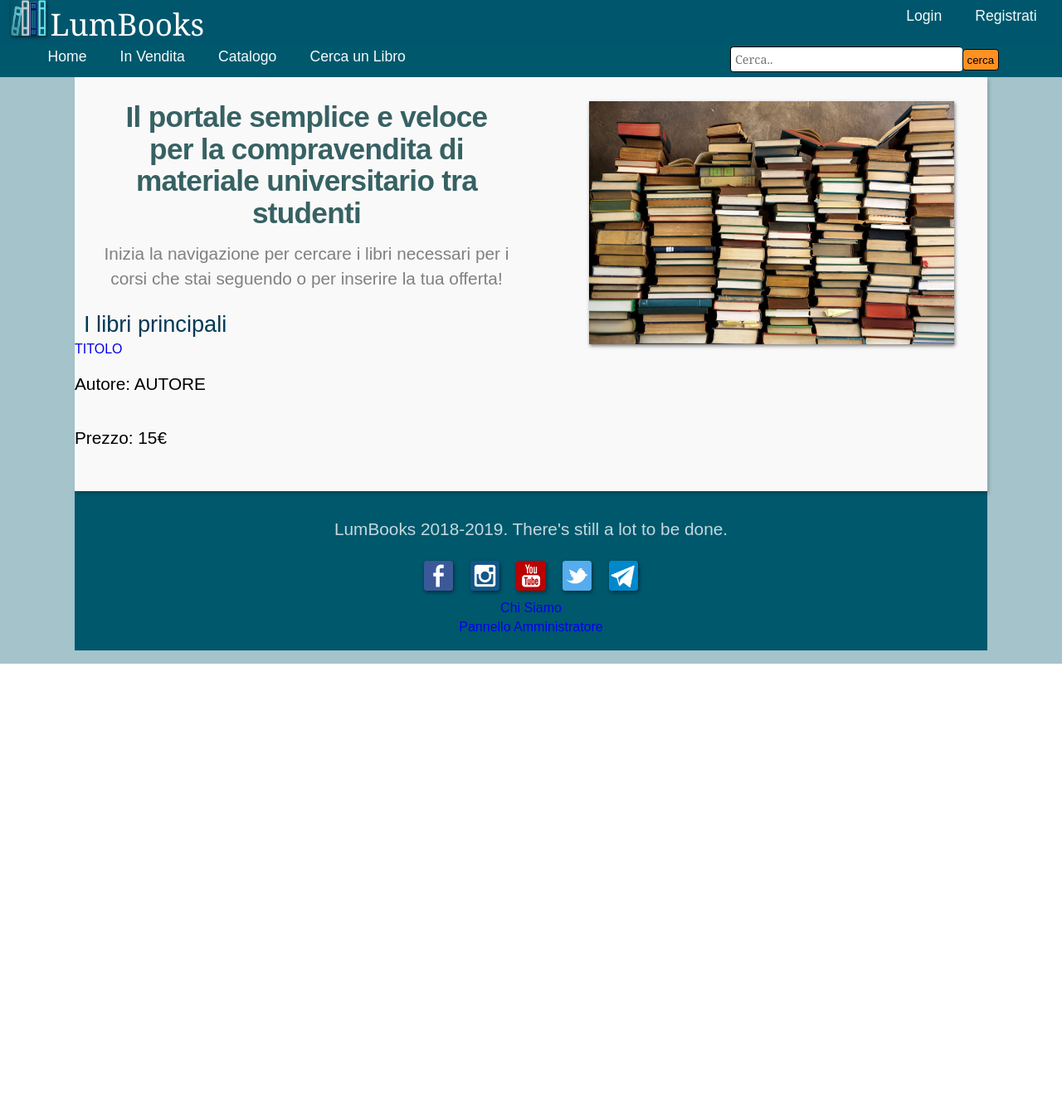
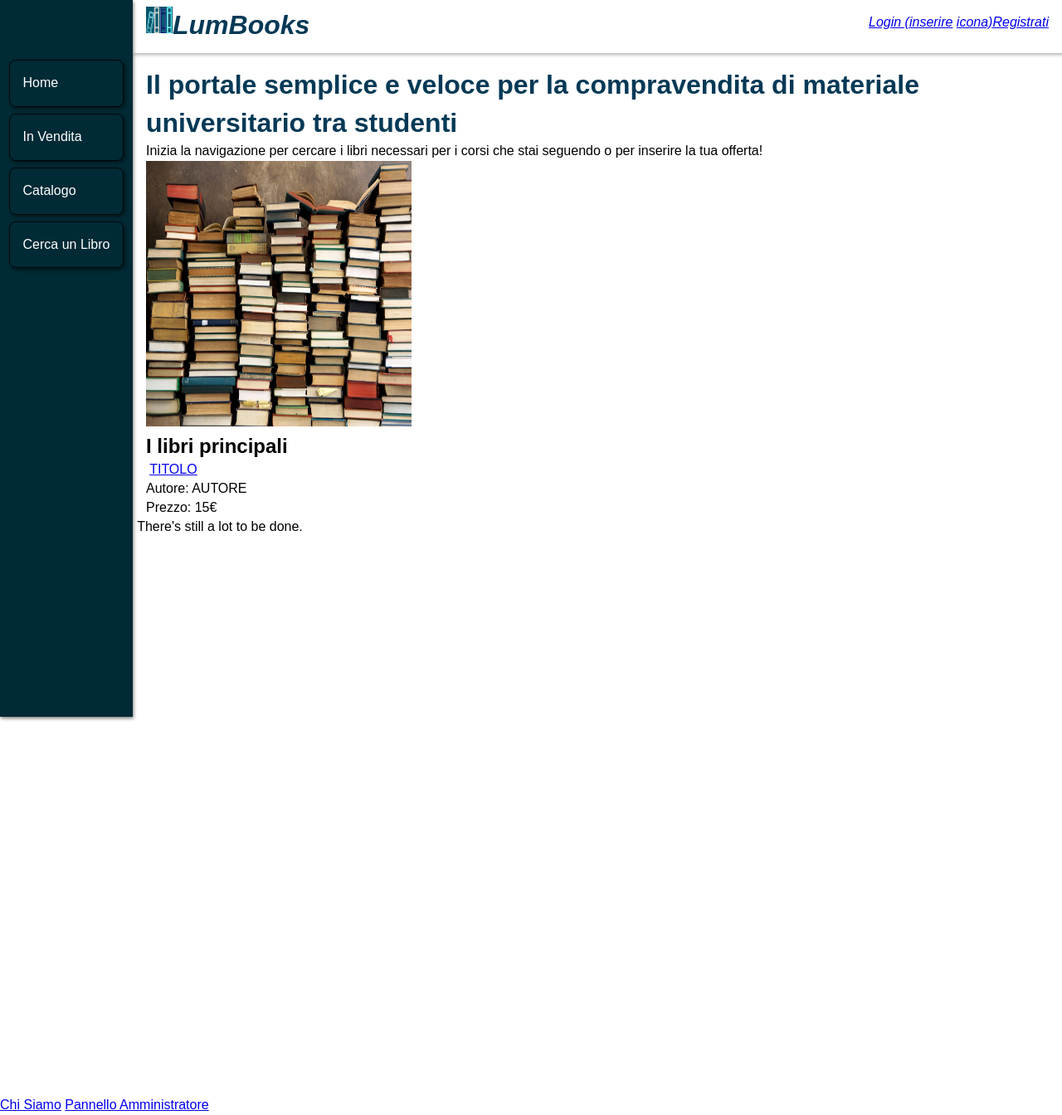
Before and after one commit to ElenaPontecchiani/LumBooks, a PHP site: page /php/home.php in a window 1280 px wide. Shown: the whole page at 83% size. Before the commit the page ends 800 px from the top, so only its background shows below. Run offline with PHP 8.4, Linux system fonts and the light colour scheme.

Commit message:
Style2. testilying struttura sito

```diff
--- a/HTML/Acquistati.html
+++ b/HTML/Acquistati.html
@@ -16,7 +16,7 @@
 <body>
 <header></header>
 <nav></nav>
-<div class="outerBox">
+<section class="outerBox">
 	<h1>Libri acquistati</h1>
 	<div id="filter-bar">
 		<div id="filter-tool">
@@ -61,7 +61,7 @@
 	<dt class="item_spec">Casa Editrice</dt><dd class="spec_desc">CASA ED</dd>
 	<dt class="item_spec">Anno pubblicazione</dt><dd class="spec_desc">2025</dd> -->
 	</dl>
-</div>
+</section>
 <footer></footer>
 </body>
 </html>
--- a/HTML/Venduti.html
+++ b/HTML/Venduti.html
@@ -17,7 +17,7 @@
 <body>
 <header></header>
 <nav></nav>
-<div class="outerBox">
+<section class="outerBox">
 <h1>Libri in vendita</h1>
 	<div id="filter-bar">
 		<div id="filter-tool">
@@ -62,7 +62,7 @@
 		<dt class="item_spec">Casa Editrice</dt><dd class="spec_desc">CASA ED</dd>
 		<dt class="item_spec">Anno pubblicazione</dt><dd class="spec_desc">2025</dd> -->
 	</dl>
-</div>
+</section>
 <footer></footer>
 </body>
 </html>
--- a/HTML/about.html
+++ b/HTML/about.html
@@ -19,7 +19,7 @@
 <body>
 <header></header>
    <nav></nav>
-      <div class="outerBox">
+   <section class="outerBox">
       <p id="map-position">home -> chi-siamo</p>
       <h1> Chi siamo </h1>
       <dl id="about-us">
@@ -50,7 +50,7 @@
       </dl>
       <h1> La nascita del progetto </h1>
       <p> L'idea nasce dal progetto didattico dell'insegnamento "Tecnologie Web", corso di laurea in Informatica. L'intento di tutti noi è sempre stato quello di costruire qualcosa in più, che andasse oltre ai meri fini didattici: vorremmo aiutare i nostri successori ad acquistare libri in modo "smart", cioè facilmente e molto velocemente. Speriamo di riuscirci!</p>
-      </div>
+   </section>
 <footer></footer>
 </body>
 </html>
--- a/HTML/account.html
+++ b/HTML/account.html
@@ -16,10 +16,8 @@
 <body>
 <header></header>
 <nav></nav>
-<div id="accountBox" class="outerBox">
-    <div id="content-top" class="testoInformativo">
+<section id="accountBox" class="outerBox">
    <h1>Informazioni personali</h1>
-    </div>
    <p>Ciao Nome Cognome. Qui puoi modificare e-mail e password.</p>
    <form id="nonconstInfo" class="innerBox" action="SCRIPT.php" method="post">
          <label for="email">Email</label>
@@ -30,7 +28,7 @@
          <input type="password" name="repeatpassword"/>
          <input type="submit" id="changeSubmit" value="Cambia"/>
    </form>
-</div>
+</section>
 <footer></footer>
 </body>
 </html>
--- a/HTML/catalogo.html
+++ b/HTML/catalogo.html
@@ -16,10 +16,8 @@
 <body>
 <header></header>
 <nav></nav>
-    <div class="outerBox">
-        <div id="content-top" class="testoInformativo">
+<section class="outerBox">
     <h1>Il nostro catalogo</h1>
-        </div>
     <div id="filter-bar">
         <!-- eventualmente altro -->
         <div id="filter-tool">
@@ -33,7 +31,7 @@
         </div>
         <dl class="search_item"></dl>
     </div>
-    </div>
+</section>
 <footer></footer>
 </body>
 </html>
--- a/HTML/home.html
+++ b/HTML/home.html
@@ -9,7 +9,7 @@
     <meta name="keywords" content="libro, unipd, fiup, usato" />
     <meta name="language" content="italian it" />
     <meta name="author" content="" /> <!-- da fare -->
-    <link rel="stylesheet" type="text/css" href="../css/home.css" />
+    <link rel="stylesheet" type="text/css" href="../css/style2.css" />
     <link rel="stylesheet" type="text/css" href="../css/" media="handheld, screen"/>
     <link rel="stylesheet" type="text/css" href="../css/" media="handheld, screen and (max-width:480px), only screen and (max-device-width:480px)"/>
     <link rel="stylesheet" type="text/css" href="../css/" media="print" />
@@ -17,8 +17,7 @@
 <body>
 <header></header>
 <nav></nav>
-    <div class="ptinf">
-        <div class="outerBox">
+<section class="outerBox">
     <div id="txContent">
         <h1>Il portale semplice e veloce  per la compravendita di materiale universitario tra studenti</h1>
         <p>
@@ -36,8 +35,7 @@
             <p>Prezzo: 15€</p>
         </div>
     </div>
-        </div>
+</section>
 <footer></footer>
-    </div>
 </body>
 </html>
--- a/HTML/libro.html
+++ b/HTML/libro.html
@@ -23,7 +23,7 @@
 <body>
 <header></header>
 <nav></nav>
-	<div class="outerBox" id="box_book">
+<section class="outerBox" id="box_book">
 	<h1>££TITOLO££</h1>
 	<h2>££AUTORE££</h2>
 		<dl id="info_book">
@@ -31,7 +31,7 @@
 		</dl>
 		<img/>
 	</div>
-	</div>
+</section>
 <footer></footer>
 </body>
 
--- a/HTML/modifica.html
+++ b/HTML/modifica.html
@@ -19,11 +19,9 @@
    <body>
 <header></header>
 <nav></nav>
-<div id="insertBox" class="outerBox">
+<selection id="insertBox" class="outerBox">
     <form id="input_libri" method="post" action="../php/book_modify.php">
-        <div id="content-top" class="testoInformativo">
         <h1>Modifica il tuo libro</h1>
-        </div>
         <div id="content-mid" >
             <div id="inserisci-personale">
                 <label>Titolo:</label>
@@ -47,6 +45,7 @@
             </div>
         </div>
     </form>
+</selection>
 <footer></footer>
 </body>
 </html>
--- a/HTML/modules/header.html
+++ b/HTML/modules/header.html
@@ -1,9 +1,7 @@
 
 <header id="header">
-    <div id="left_header">
-        <a href="Home.php">
-            <img src="../images/logo_finale2.png" id="logo_lumbooks" alt="lumbooks logo" />
-            <h1>LumBooks</h1>
-        </a>
-    </div>
+    <a href="Home.php">
+        <img src="../images/logo_finale2.png" id="logo_lumbooks" alt="lumbooks logo" />
+        <h1>LumBooks</h1>
+    </a>
 <!-- </header> chiuso nel file php che importa header.html -->
--- a/HTML/risultati_ricerca.html
+++ b/HTML/risultati_ricerca.html
@@ -17,7 +17,7 @@
 <body>
 <header></header>
 <nav></nav>
-    <div class="outerBox">
+<section class="outerBox">
     <h1>Libri in vendita</h1>
     <div id="filter-bar">
         <div id="filter-tool">
@@ -48,7 +48,7 @@
         </div>
     </div>
     ££RISULTATI££
-    </div>
+</section>
 <footer></footer>
 </body>
 </html>
--- a/HTML/utente.html
+++ b/HTML/utente.html
@@ -20,7 +20,7 @@
 <body>
 <header></header>
 <nav></nav>
-      <div class="outerBox">
+<section class="outerBox">
    <h1 class="account">Il tuo account LumBooks</h1>
    <h2 class="account">I tuoi dati personali</h2>
    <ul id="datiPersonali">
@@ -43,7 +43,7 @@
          <acquistati>
       </div>
    </div>
-      </div>
+</section>
 <footer></footer>
 </body>
 </html>
--- a/css/style.css
+++ b/css/style.css
@@ -126,9 +126,6 @@ nav li, #header_login a {
     height:100%;
 }
 
-nav li:first-child{
- /*border-left: 1px solid #42b5b2;*/
-}
 
 #header_login{
   min-width: 4em;
@@ -356,7 +353,7 @@ footer {
     padding: 1.8em 7em 1.8em 7em;
 }
 
-.inserimento {
+#loginForm {
     padding-top: 1.8em;
     width: 40%;
     border-left: 1px solid grey;
@@ -376,7 +373,7 @@ footer {
 
 }
 
-.inserimento form{
+#loginBox form{
     width: 50%;
 }
 
@@ -388,7 +385,7 @@ footer {
 .errorBox {
     border-color: red;
 }
-.inserimento label{
+#loginBox label{
     width:auto;
 }
 
@@ -566,12 +563,7 @@ footer {
   height: 70%;
 }
 
-/* ///////////////////// <login> //////////////////*/
-#loginBox .testoInformativo {
-  text-align: center;
-}
-
-#loginBox .testoInformativo #recuperoPsw{
+#recuperoPsw{
   display: block;
   padding-top: 2em;
   font-size: 1.2em;
--- /dev/null
+++ b/css/style2.css
@@ -0,0 +1,98 @@
+* {
+    margin: 0;
+    padding: 0;
+}
+
+/*////////////// Struttura generale //////////////*/
+html {
+    height: 100%;
+}
+body {
+    background-color: #fff;
+    font-family: Arial,Helvetica,sans-serif;
+    line-height: 1.42857;
+}
+
+header{
+    display:flex;
+    position: fixed;
+    width:100%;
+    height: 3.5em;
+    margin-left: 10em;
+    padding:0.5em 1em 0 1em;
+    background-color:#fff;
+    color: rgb(30, 59, 112); /*colore default grigio*/
+    font-family: Arial;
+    font-style: italic;
+    box-shadow: 1px 2px 4px rgba(0, 0, 0, .3);
+
+}
+
+#logo_lumbooks {
+    width: 2em;
+    height: 2em;
+}
+
+#header_login{
+    position: fixed;
+    right: 1em;
+    top: 1em;
+}
+
+h1{
+    font-size: 2em;
+    color: #023956;
+}
+/*//////////////// nav ///////////////////*/
+nav {
+    display:flex;
+    justify-content: center;
+    height: 100%;
+    width: 10em;
+    position: fixed;
+    z-index: 1;
+    top: 0;
+    left: 0;
+    background-color: #002a35;
+    overflow-x: hidden;
+    padding-top: 4em;
+    box-shadow: 1px 2px 4px rgba(0, 0, 0, .5);
+}
+
+nav ul {
+    list-style: none;
+}
+nav ul li{
+    margin-top: 0.5em;
+
+}
+
+nav ul li a{
+    display: block;
+    padding: 1em;
+    border: 1px solid #010708;
+    border-radius : 0.5em;
+    box-shadow: 2px 2px 4px rgba(0, 0, 0, .5);
+    text-decoration: none;
+    color: white;
+}
+
+nav ul li a:visited{
+    color: #b1bdff;
+}
+nav ul li a:hover{
+    background-color: #010708;
+}
+
+
+/*///////////////// content ///////////////////////*/
+section{
+    padding: 5em 0 0 11em;
+}
+
+
+/*///////////////// home ////////////////*/
+#mainpageBooksImage{
+    width: 20em;
+    height: 20em;
+}
--- a/php/Backend/htmlMaker.php
+++ b/php/Backend/htmlMaker.php
@@ -123,10 +123,6 @@ class htmlMaker{
           $nav_return .=  '<li class=""><a href="inserisci.php">Inserisci</a></li>'."\n";
         }
         $nav_return .=  '</ul>'."\n";
-        $nav_return .=  '<form id="search-bar" action="risultati_ricerca.php" method="get">'."\n";
-        $nav_return .=  '<input type="text" name="titolo" placeholder="Cerca.."/>';
-        $nav_return .=  '<input type="submit" value="cerca"/>'."\n";
-        $nav_return .=  '</form>'."\n";
         $nav_return .=  '</nav>'."\n";
 
         return $nav_return;
@@ -140,8 +136,8 @@ class htmlMaker{
         }
         if (!isset($_SESSION['nome'])){
             $header_return .=  '<div id="header_login">'."\n";
-            $header_return .=  '<a href="login.php">Login</a>'."\n";
-            $header_return .=  '<a href="registrati.php">Registrati</a>'."\n";
+            $header_return .=  '<a href="login.php">Login (inserire</a>'."\n";
+            $header_return .=  '<a href="registrati.php">icona)Registrati</a>'."\n";
             $header_return .=  '</div>'."\n";
         }
             else{
--- a/php/Registrati.html
+++ b/php/Registrati.html
@@ -22,9 +22,7 @@
    <header></header>
    <nav></nav>
    <div id="registerBox" class="outerBox">
-         <div id="content-top" class="testoInformativo">
       <h1>Crea il tuo account LumBooks!</h1>
-         </div>
       <form id="registerForm" class="innerBox " action="../php/new_user.php" method="post">
          <label for="email">Email*</label>
          <input type="email" name="email" id="email"/>
```
Also changed, not shown: HTML/admin.html (+2 -5 lines), HTML/cercalibro.html (+2 -6 lines), HTML/inserisci.html (+2 -5 lines), HTML/login.html (+2 -11 lines), HTML/registrati.html (+2 -10 lines). Lines whose indentation alone changed are shown as unchanged.
